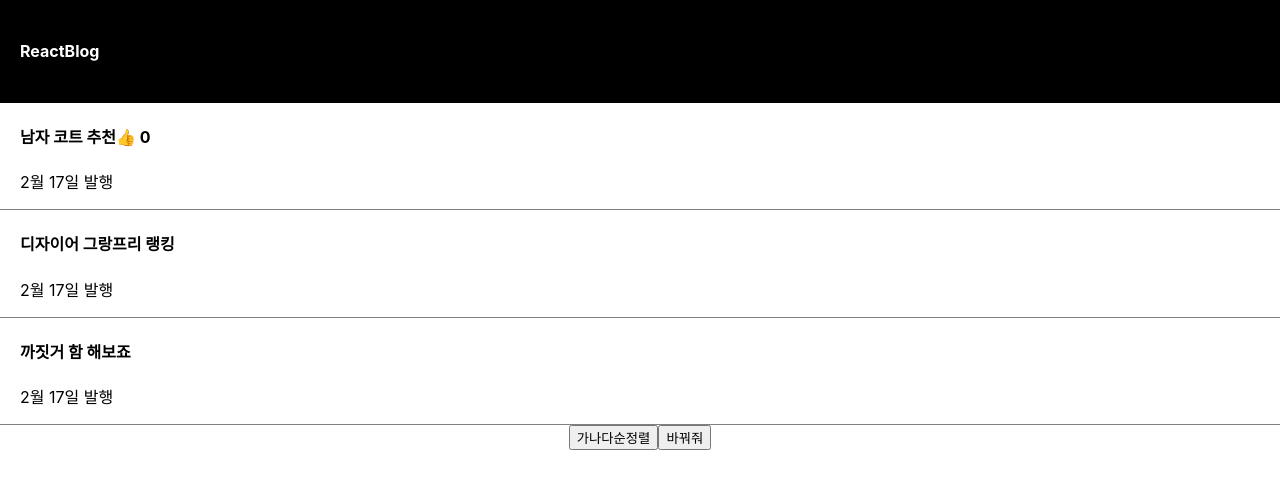
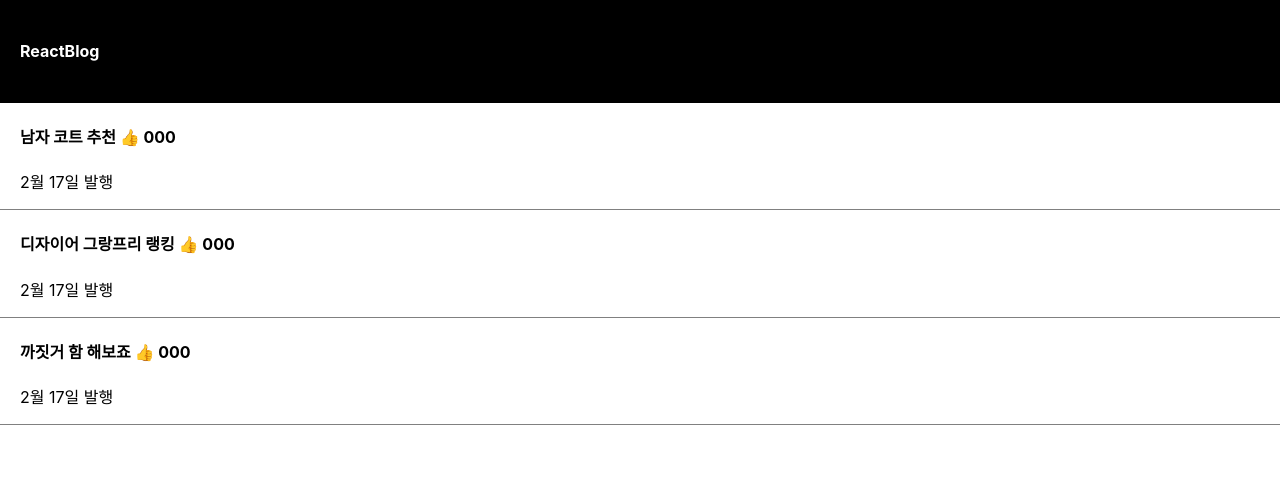
Before and after one commit to uonod1323/react, a React (Create React App) app: page / in a window 1280 px wide. Shown: the top 488 px of the page. Built offline with nearby package versions, Linux system fonts and the light colour scheme.

Commit message:
빡대가리 자살하러갑니다

```diff
--- a/src/App.js
+++ b/src/App.js
@@ -5,7 +5,7 @@ function App() {
 
   let post = '강남 우동 맛집'; //자료 잠깐 저장할 땐 변수
   let [글제목, 제목변경] = useState(['남자 코트 추천', '디자이어 그랑프리 랭킹', '까짓거 함 해보죠']);
-  let [따봉, 따봉변경] = useState(0);
+  let [따봉, 따봉변경] = useState([0,0,0]);
   let [modal, setModal] = useState(false);
 
   return (
@@ -13,36 +13,21 @@ function App() {
       <div className="black-nav">
         <h4>ReactBlog</h4>
       </div>
-      <div className="list">
-        <h4 onClick={()=>{
-          setModal(!modal);
-        }}>{글제목[0]}<span onClick={()=>{따봉변경(따봉+1)}}>👍</span> {따봉} </h4>
-        <p>2월 17일 발행</p>
-      </div>
-      <div className="list">
-        <h4>{글제목[1]}</h4>
-        <p>2월 17일 발행</p>
-      </div>
-      <div className="list">
-        <h4>{글제목[2]}</h4>
-        <p>2월 17일 발행</p>
-      </div>
-      <button onClick={()=>{
-        let copy = [...글제목];
-        copy.sort();
-        console.log(copy);
-        제목변경(copy);
-        }}>가나다순정렬</button>
-      <button onClick={()=>{
-        let copy = [...글제목];
-        copy[0] = '여자 코트 추천';
-        제목변경(copy);
-        }}>바꿔줘</button>
-
         {
-          modal == true ? <Modal/> : null
+          글제목.map(function(a, i){
+            return (
+              <div className="list" key={i}>
+                <h4>{글제목[i]} <span onClick={()=>{
+                  따봉.map(function(b,j){
+                    따봉[j] = b + 1;
+                  })
+                }}
+                >👍</span> {따봉}</h4>
+                <p>2월 17일 발행</p>
+              </div>
+            )
+          })
         }
-
     </div>
   );
 }
```
